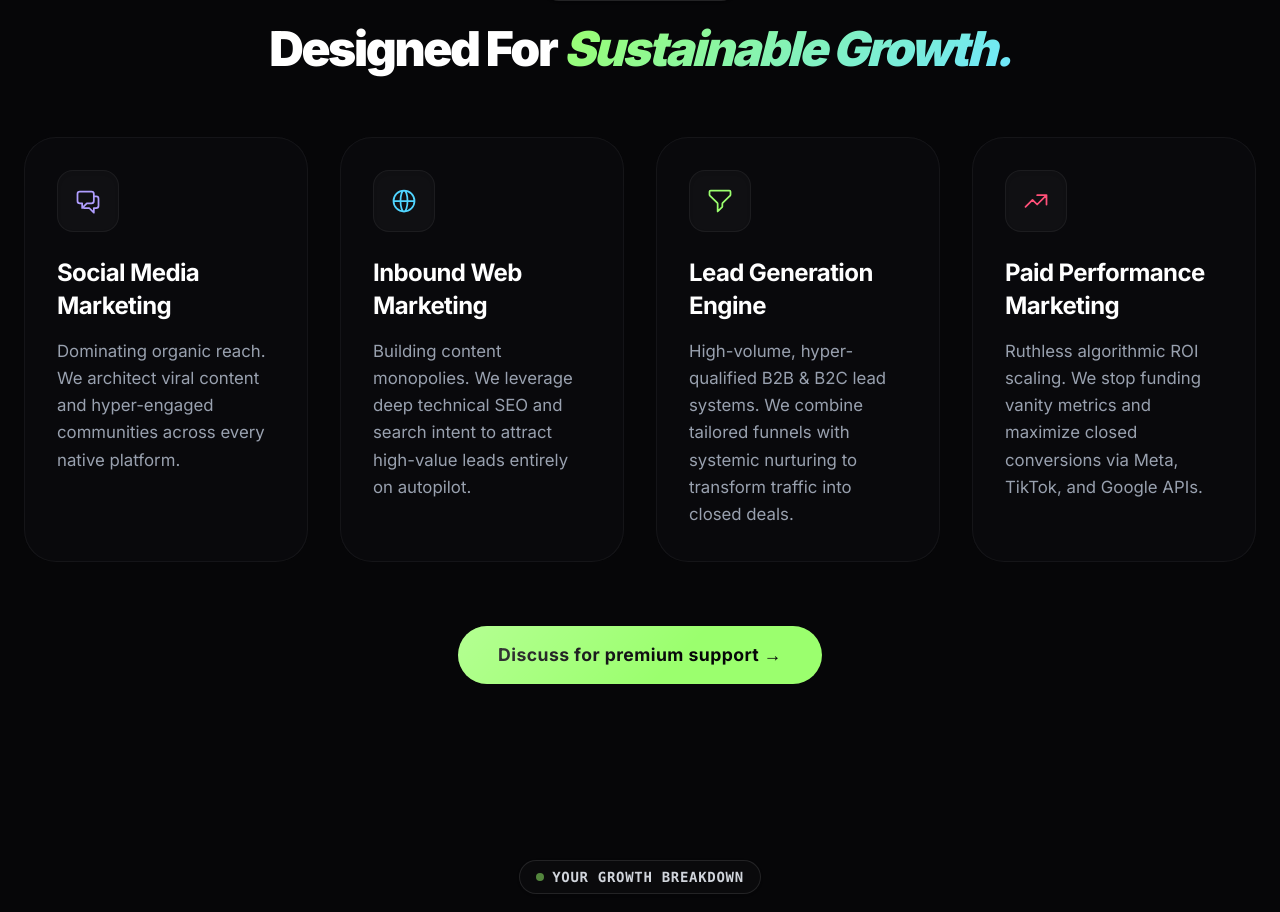
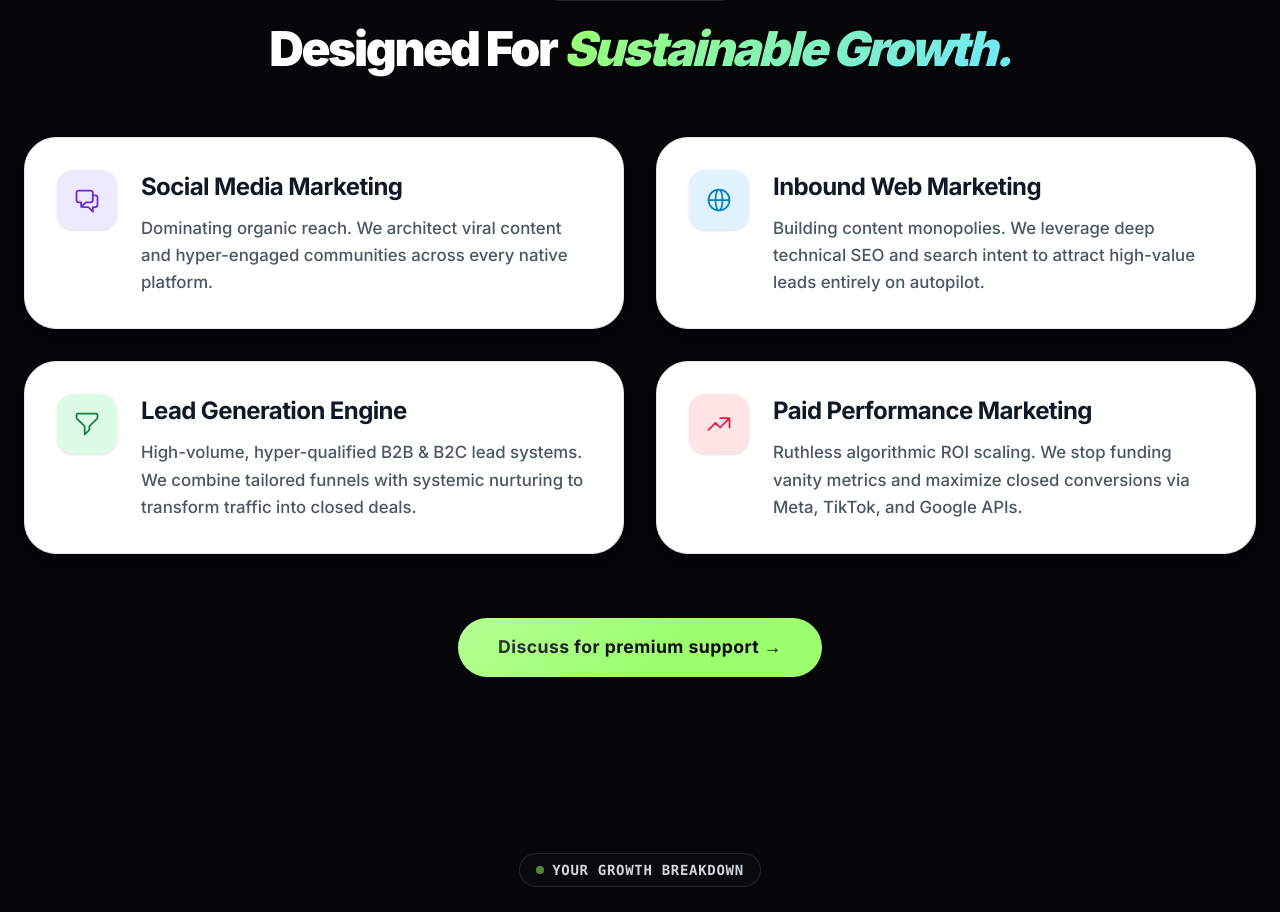
Before and after one commit to einfoengine/ablyart, a Next.js app: page / in a window 1280 px wide. Shown: the part 1041-1953 px from the top of the page. Built offline with nearby package versions, Linux system fonts and the light colour scheme.

Commit message:
Hot services updated

```diff
--- a/src/components/HotServicesSection.tsx
+++ b/src/components/HotServicesSection.tsx
@@ -9,6 +9,8 @@ const services = [
     title: "Social Media Marketing",
     description: "Dominating organic reach. We architect viral content and hyper-engaged communities across every native platform.",
     color: "#b09eff", // Purple
+    iconColor: "#6d28d9", // violet-700
+    iconBg: "#ede9fe", // violet-100
     icon: (
      <svg className="w-7 h-7" fill="none" viewBox="0 0 24 24" stroke="currentColor">
        <path strokeLinecap="round" strokeLinejoin="round" strokeWidth={1.5} d="M17 8h2a2 2 0 012 2v6a2 2 0 01-2 2h-2v4l-4-4H9a1.994 1.994 0 01-1.414-.586m0 0L11 14h4a2 2 0 002-2V6a2 2 0 00-2-2H5a2 2 0 00-2 2v6a2 2 0 002 2h2v4l.586-.586z" />
@@ -19,6 +21,8 @@ const services = [
     title: "Inbound Web Marketing",
     description: "Building content monopolies. We leverage deep technical SEO and search intent to attract high-value leads entirely on autopilot.",
     color: "#50d5ff", // Blue
+    iconColor: "#0284c7", // sky-600
+    iconBg: "#e0f2fe", // sky-100
     icon: (
      <svg className="w-7 h-7" fill="none" viewBox="0 0 24 24" stroke="currentColor">
        <path strokeLinecap="round" strokeLinejoin="round" strokeWidth={1.5} d="M21 12a9 9 0 01-9 9m9-9a9 9 0 00-9-9m9 9H3m9 9a9 9 0 01-9-9m9 9c1.657 0 3-4.03 3-9s-1.343-9-3-9m0 18c-1.657 0-3-4.03-3-9s1.343-9 3-9m-9 9a9 9 0 019-9" />
@@ -29,6 +33,8 @@ const services = [
     title: "Lead Generation Engine",
     description: "High-volume, hyper-qualified B2B & B2C lead systems. We combine tailored funnels with systemic nurturing to transform traffic into closed deals.",
     color: "#9bff6e", // Lime
+    iconColor: "#15803d", // green-700
+    iconBg: "#dcfce7", // green-100
     icon: (
      <svg className="w-7 h-7" fill="none" viewBox="0 0 24 24" stroke="currentColor">
        <path strokeLinecap="round" strokeLinejoin="round" strokeWidth={1.5} d="M3 4a1 1 0 011-1h16a1 1 0 011 1v2.586a1 1 0 01-.293.707l-6.414 6.414a1 1 0 00-.293.707V17l-4 4v-6.586a1 1 0 00-.293-.707L3.293 7.293A1 1 0 013 6.586V4z" />
@@ -39,6 +45,8 @@ const services = [
     title: "Paid Performance Marketing",
     description: "Ruthless algorithmic ROI scaling. We stop funding vanity metrics and maximize closed conversions via Meta, TikTok, and Google APIs.",
     color: "#ff5078", // Pink
+    iconColor: "#e11d48", // rose-600
+    iconBg: "#ffe4e6", // rose-100
     icon: (
      <svg className="w-7 h-7" fill="none" viewBox="0 0 24 24" stroke="currentColor">
        <path strokeLinecap="round" strokeLinejoin="round" strokeWidth={1.5} d="M13 7h8m0 0v8m0-8l-8 8-4-4-6 6" />
@@ -65,8 +73,8 @@ export default function HotServicesSection() {
           alignment="center"
         />
 
-        {/* 4-Column Glass Grid */}
-        <div className="grid grid-cols-1 md:grid-cols-2 lg:grid-cols-4 gap-6 lg:gap-8 mb-16">
+        {/* 2-Column Glass Grid */}
+        <div className="grid grid-cols-1 md:grid-cols-2 gap-6 lg:gap-8 mb-16">
           {services.map((service, idx) => (
             <motion.div
               key={idx}
@@ -74,28 +82,28 @@ export default function HotServicesSection() {
               whileInView={{ opacity: 1, y: 0 }}
               viewport={{ once: true, margin: "-50px" }}
               transition={{ duration: 0.5, delay: idx * 0.15 }}
-              className="group relative overflow-hidden rounded-[2rem] border border-white/5 bg-[#0b0b0e]/80 backdrop-blur-xl p-8 transition-all duration-300 hover:-translate-y-1 hover:bg-[#111115] hover:border-white/10 hover:shadow-[0_8px_30px_rgb(0,0,0,0.5)]"
+              className="group relative overflow-hidden rounded-[2rem] border border-gray-200 bg-white shadow-xl p-8 transition-all duration-300 hover:-translate-y-1 hover:shadow-2xl"
             >
               {/* Radial Hover Glow (Very Subtle) */}
               <div
-                className="absolute -top-24 -right-24 w-48 h-48 rounded-full blur-[80px] opacity-0 transition-opacity duration-500 group-hover:opacity-20 pointer-events-none"
+                className="absolute -top-24 -right-24 w-48 h-48 rounded-full blur-[80px] opacity-0 transition-opacity duration-500 group-hover:opacity-[0.15] pointer-events-none"
                 style={{ backgroundColor: service.color }}
               />
 
-              <div className="relative z-10 flex flex-col h-full justify-between">
-                <div>
-                  <div
-                    className="mb-6 inline-flex p-4 rounded-2xl bg-white/[0.03] border border-white/5 shadow-inner transition-colors duration-300 group-hover:bg-white/[0.05]"
-                    style={{ color: service.color }}
-                  >
-                    {service.icon}
-                  </div>
+              <div className="relative z-10 flex flex-col sm:flex-row gap-6 h-full items-start">
+                <div
+                  className="flex-shrink-0 inline-flex p-4 rounded-2xl shadow-sm transition-all duration-300 group-hover:scale-105 group-hover:shadow-md"
+                  style={{ color: service.iconColor, backgroundColor: service.iconBg }}
+                >
+                  {service.icon}
+                </div>
 
-                  <h3 className="text-2xl font-bold text-white mb-4 tracking-tight leading-snug">
+                <div className="flex flex-col">
+                  <h3 className="text-xl md:text-2xl font-bold text-gray-900 mb-3 tracking-tight leading-snug">
                     {service.title}
                   </h3>
 
-                  <p className="text-gray-400 leading-relaxed text-[1.05rem]">
+                  <p className="text-gray-600 leading-relaxed text-[1.05rem] font-medium">
                     {service.description}
                   </p>
                 </div>
```
